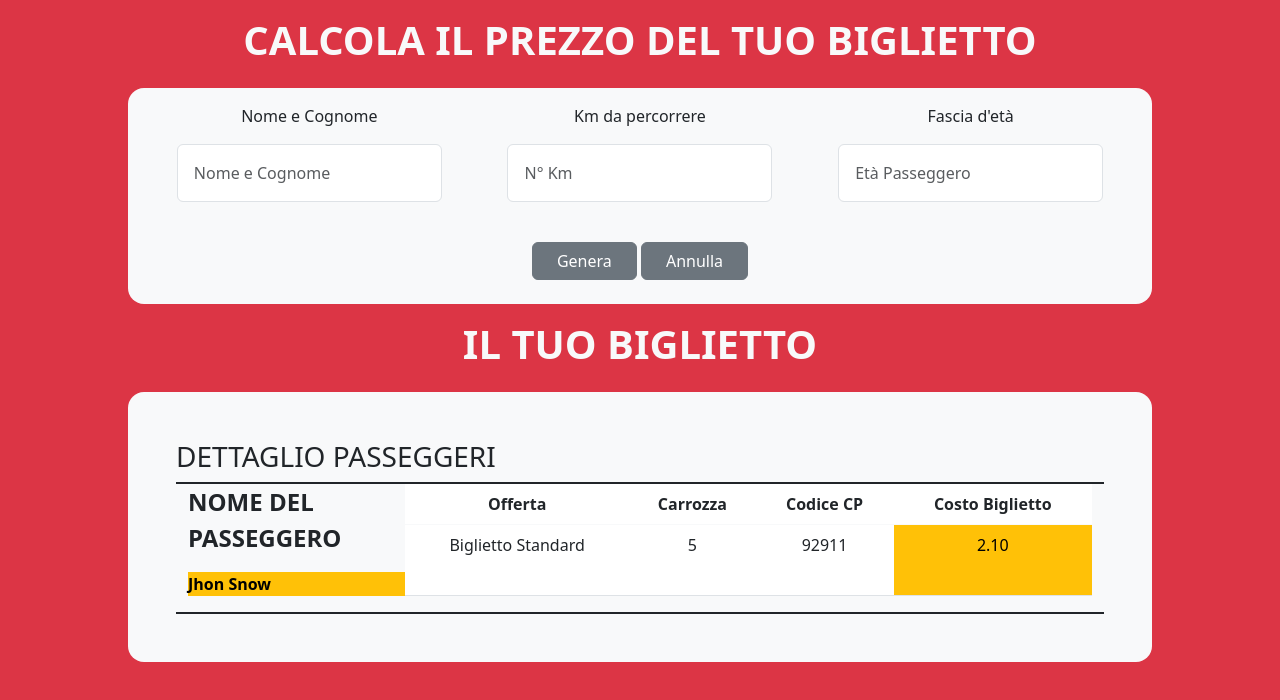
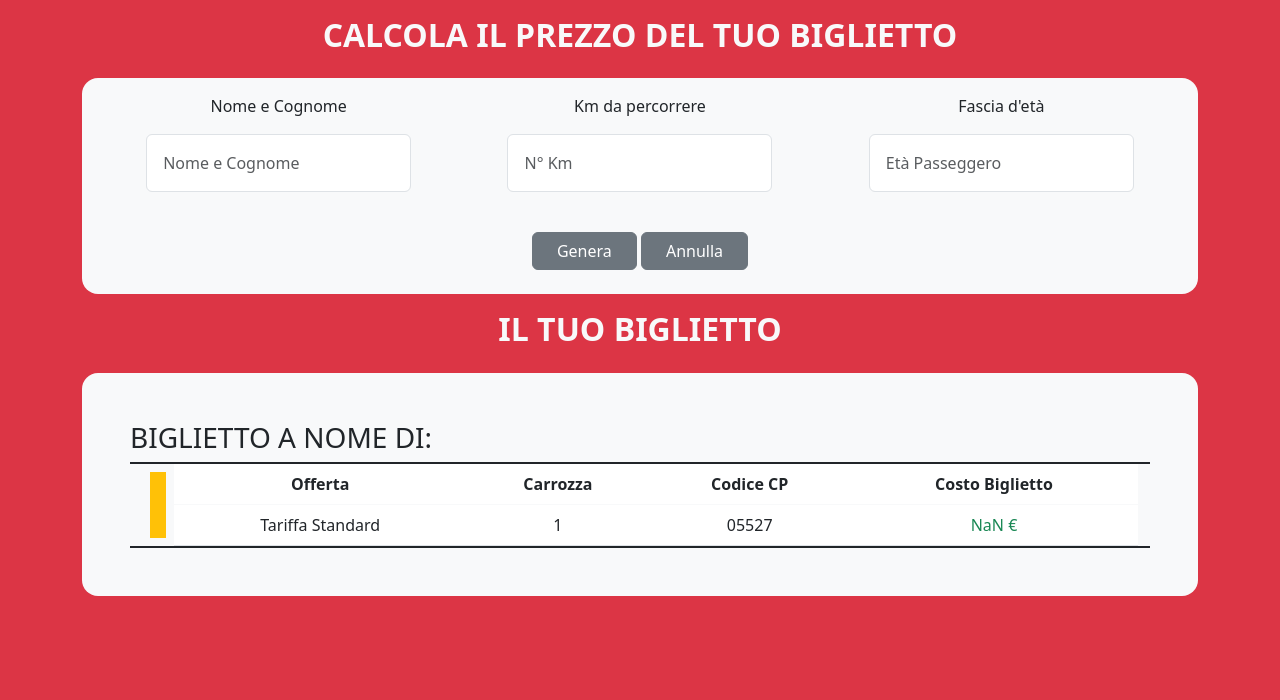
Before and after one commit to VLuca997/js-biglietto-treno-form, a plain HTML site: page index.html in a window 1280 px wide. Both pictures are taken after a click on the button "Genera". Drawn offline with nearby package versions, Linux system fonts and the light colour scheme.

Commit message:
Fine Esercizio

```diff
--- a/css/style.css
+++ b/css/style.css
@@ -6,14 +6,6 @@
 
 html{
     font-family: 'Ubuntu', sans-serif;
-}
-
-
-
-
-.my-container{
-    margin: 0 auto;
-    max-width: 80%;
 }
 
 
--- a/index.html
+++ b/index.html
@@ -35,72 +35,100 @@
 
 
 <!-- MAIN -->
-    <main class="my-container">
+<main class="container-md">
 
 <!-- HEADER -->
     <header>
-
-            <h1 class="text-light fw-bold p-3 text-center">CALCOLA IL PREZZO DEL TUO BIGLIETTO</h1>
-
+        <h2 class="text-light fw-bold p-3 text-center">CALCOLA IL PREZZO DEL TUO BIGLIETTO</h2>
     </header>
 
     <section class="bg-light rounded-4 ">
+        <!-- INFO UTENTE -->
         <div class="d-flex justify-content-around text-center p-3">
             <div>
                 <p>Nome e Cognome</p>
-                    <input class="form-control p-3 " type="text" placeholder="Nome e Cognome" aria-label="default input example">
+                <input id="nomeCognome" class="form-control p-3" type="text" placeholder="Nome e Cognome" aria-label="default input example">
             </div>
 
             <div>
                 <p>Km da percorrere</p>
-                    <input class="form-control p-3 " type="text" placeholder="N° Km" aria-label="default input example">
+                <input id="km" class="form-control p-3" type="text" placeholder="N° Km" aria-label="default input example">
             </div>
 
             <div>
                 <p>Fascia d'età</p>
-                    <input class="form-control p-3 " type="text" placeholder="Età Passeggero" aria-label="default input example">
+                <input id="eta" class="form-control p-3" type="text" placeholder="Età Passeggero" aria-label="default input example">
+            </div>
         </div>
 
 
+        <!-- BOTTONI -->
+        <div class="text-center py-4 g-3">
+
+            <button id="genera" type="button" class="btn btn-secondary px-4">Genera</button>
+            <button id="annulla" type="button" class="btn btn-secondary px-4">Annulla</button>
+
         </div>
-            <div class="text-center py-4 g-3 ">
-                <button type="button" class="btn btn-secondary px-4">Genera</button>
-                <button type="button" class="btn btn-secondary px-4">Annulla</button>
+
+    </section>
+
+<!-- HEADER -->
+    <header>
+        <h2 class="text-light fw-bold p-3 text-center">IL TUO BIGLIETTO</h2>
+    </header>
+    <!-- INFO BIGLIETTO -->
+    <section class="bg-light rounded-4 p-5">
+
+        <h3 class="">BIGLIETTO A NOME DI:</h3>
+
+        <div class="container-fluid d-flex border-top border-bottom border-2 border-dark">
+
+            <div class="fw-bolder d-flex align-content-center m-2">
+
+                <p id="nomePasseggero" class="text-success mb-0 p-2 text-bg-warning fs-4">NOME DEL PASSEGGERO</p>
+
             </div>
+            <!-- TABLE LIST INFO UTENTE/BIGLIETTO -->
+            <table class="table text-center m-0">
+
+                <thead class="border-light">
+
+                    <tr>
+
+                        <th scope="col">Offerta</th>
+
+                        <th scope="col">Carrozza</th>
+
+                        <th scope="col">Codice CP</th>
+
+                        <th scope="col">Costo Biglietto</th>
+
+                    </tr>
+
+                </thead>
+
+                <tbody>
+
+                    <tr>
+
+                        <td id="offerta">Biglietto Standard</td>
+
+                        <td id="carrozza">N/A</td>
+
+                        <td id="codiceCP">N/A</td>
+
+                        <td id="prezzo" class="text-success p-2"></td>
+
+                    </tr>
+
+                </tbody>
+
+            </table>
+
+        </div>
+
     </section>
-        <header>
 
-            <h1 class="text-light fw-bold p-3 text-center">IL TUO BIGLIETTO</h1>
-
-        </header>
-
-        <section class="bg-light rounded-4 p-5 ">
-            <h3 class="">DETTAGLIO PASSEGGERI</h3>
-            <div class="container-fluid d-flex border-top border-bottom border-2 border-dark ">
-                <div class="fw-bolder">
-                    <p class="fs-4">NOME DEL PASSEGGERO</p>
-                    <p class="passeggero text-bg-warning">Jhon Snow</p>
-                </div>
-                <table class="table text-center ">
-                    <thead class="border-light">
-                        <tr>
-                            <th scope="col">Offerta</th>
-                            <th scope="col">Carrozza</th>
-                            <th scope="col">Codice CP</th>
-                            <th scope="col">Costo Biglietto</th>
-                        </tr>
-                    </thead>
-                    <tbody>
-                        <tr>
-                            <td>Biglietto Standard</td>
-                            <td>5</td>
-                            <td>92911</td>
-                            <td class="text-bg-warning tariffa">2.10</td>
-                        </tr>
-                    </tbody>
-                </table>
-            </div>
-        </section>
 </main>
 
 
--- a/js/script.js
+++ b/js/script.js
@@ -0,0 +1,73 @@
+// Funzione per generare un numero casuale tra un minimo e un massimo inclusi
+function generaNumeroCasuale(min, max) {
+
+    return Math.floor(Math.random() * (max - min + 1)) + min;
+
+}
+
+  // Funzione per generare il codice CP casuale con 5 numeri
+    function generaCodiceCP() {
+
+        let codiceCP = "";
+
+        for (let i = 0; i < 5; i++) {
+
+        codiceCP += Math.floor(Math.random() * 10);
+
+        }
+
+        return codiceCP;
+}
+
+  // Funzione per calcolare il prezzo del biglietto
+function calcolaPrezzo() {
+    // Valori inseriti dall'utente
+    let km = parseFloat(document.getElementById("km").value);
+    let eta = parseInt(document.getElementById("eta").value);
+    let nomeCognome = document.getElementById("nomeCognome").value;
+
+    // Calcola il prezzo in base ai Km
+    let prezzo = km * 0.21;
+
+    // Sconti
+    let offerta = "Tariffa Standard";
+    if (eta < 18) {
+    prezzo *= 0.8; // Sconto del 20% per i minorenni
+    offerta = "Tariffa Under 18 | Sconto20% |";
+    }
+    else if (eta >= 65) {
+    prezzo *= 0.6; // Sconto del 40% per gli over 65
+    offerta = "Tariffa Over 65 | Sconto40% |";
+    }
+
+    // Numeri casuali per la carrozza e il codice CP
+    let carrozza = generaNumeroCasuale(1, 20);
+    let codiceCP = generaCodiceCP();
+
+    // Visualizza il nome del passeggero
+    document.getElementById("nomePasseggero").textContent = nomeCognome;
+
+    // Aggiorna l'offerta, carrozza, codice CP e il prezzo del biglietto
+    document.getElementById("offerta").textContent = offerta;
+    document.getElementById("carrozza").textContent = carrozza;
+    document.getElementById("codiceCP").textContent = codiceCP;
+    document.getElementById("prezzo").textContent = prezzo.toFixed(2) + " €";
+}
+
+  // Funzione per resettare i campi del modulo
+function resetCampi() {
+    document.getElementById("nomeCognome").value = "";
+    document.getElementById("km").value = "";
+    document.getElementById("eta").value = "";
+    document.getElementById("nomePasseggero").textContent = "Nome del passeggero";
+    document.getElementById("offerta").textContent = "Tariffa Standard";
+    document.getElementById("carrozza").textContent = "N/A";
+    document.getElementById("codiceCP").textContent = "N/A";
+    document.getElementById("prezzo").textContent = "Prezzo Biglietto";
+}
+
+// pulsante "Genera"
+document.getElementById("genera").addEventListener("click", calcolaPrezzo);
+
+// pulsante "Annulla"
+document.getElementById("annulla").addEventListener("click", resetCampi);
```
Lines whose indentation alone changed are shown as unchanged.
